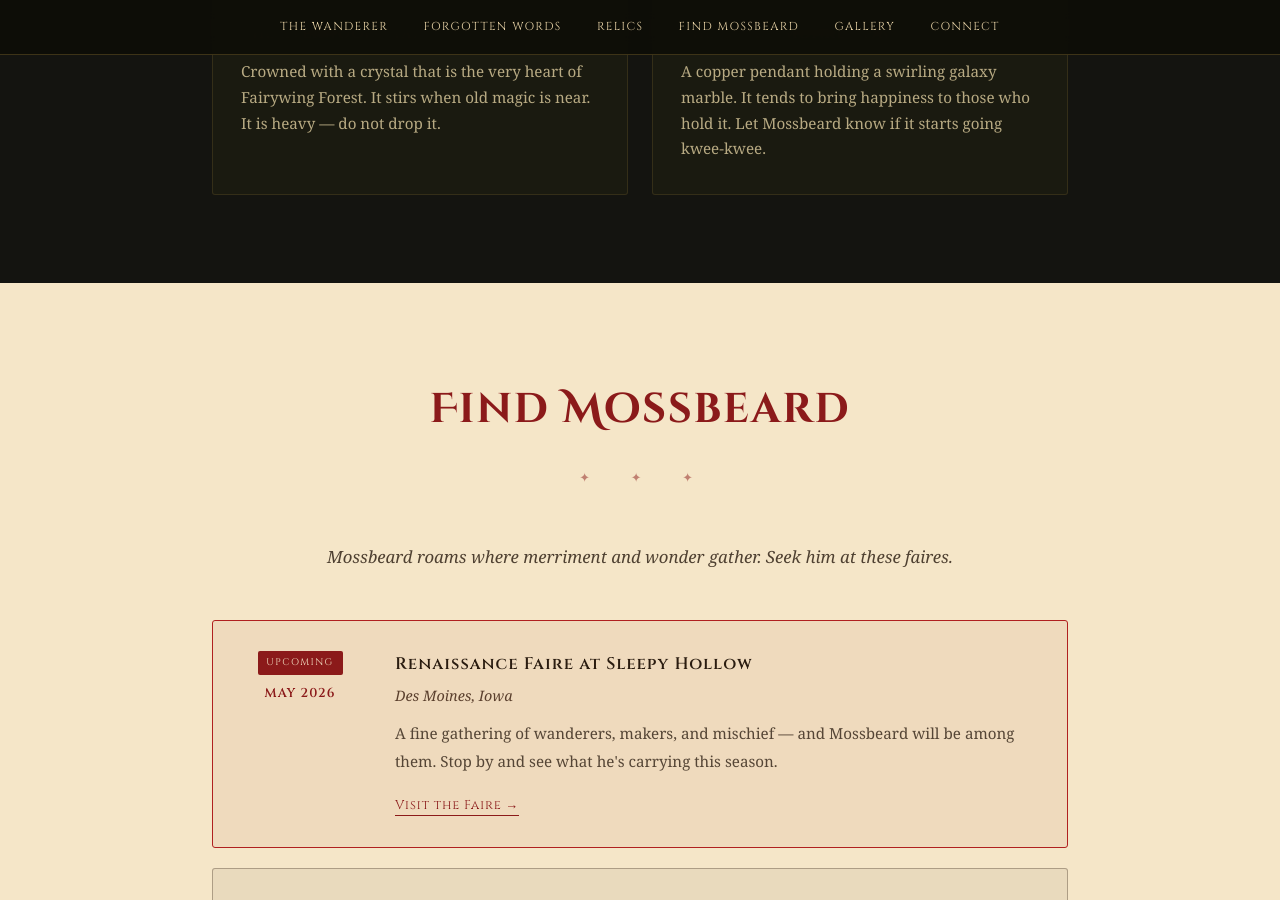
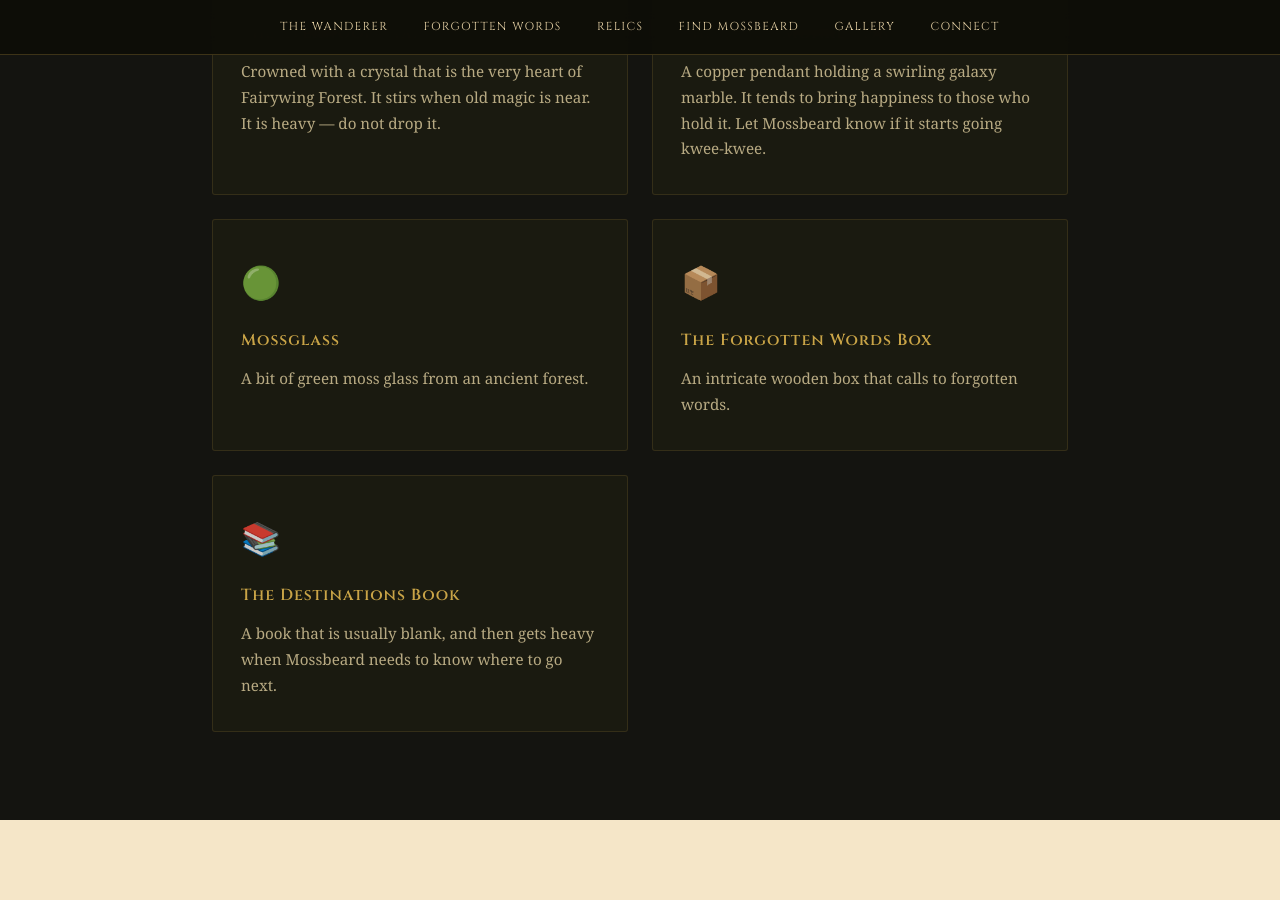
Before and after one commit to jayhaase/mossbeard, a Jekyll site: the page built from index.html, in a window 1280 px wide and 900 px high, scrolled down 3440 px. Built offline with Jekyll 4.4.1, drawn with Linux system fonts in a browser that asks for light colours; some web fonts are replaced.

Commit message:
More relics:

```diff
--- a/_data/relics.yml
+++ b/_data/relics.yml
@@ -17,3 +17,15 @@
 - name:        The Lucky Monkey Paw
   icon:        "🐒"
   description: "A copper pendant holding a swirling galaxy marble. It tends to bring happiness to those who hold it. Let Mossbeard know if it starts going kwee-kwee."
+
+- name:        Mossglass
+  icon:        "🟢"
+  description: "A bit of green moss glass from an ancient forest."
+
+- name:        The Forgotten Words Box
+  icon:        "📦"
+  description: "An intricate wooden box that calls to forgotten words."
+
+- name:        The Destinations Book
+  icon:        "📚"
+  description: "A book that is usually blank, and then gets heavy when Mossbeard needs to know where to go next."
```
